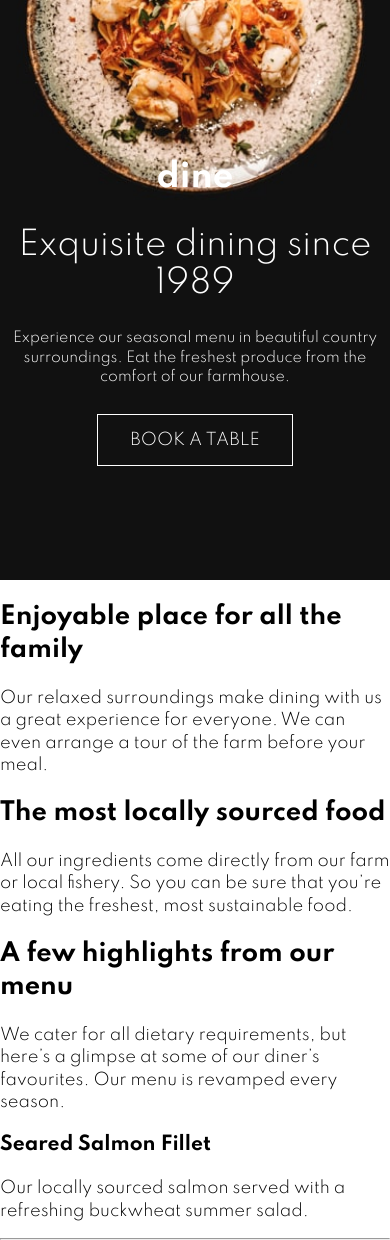
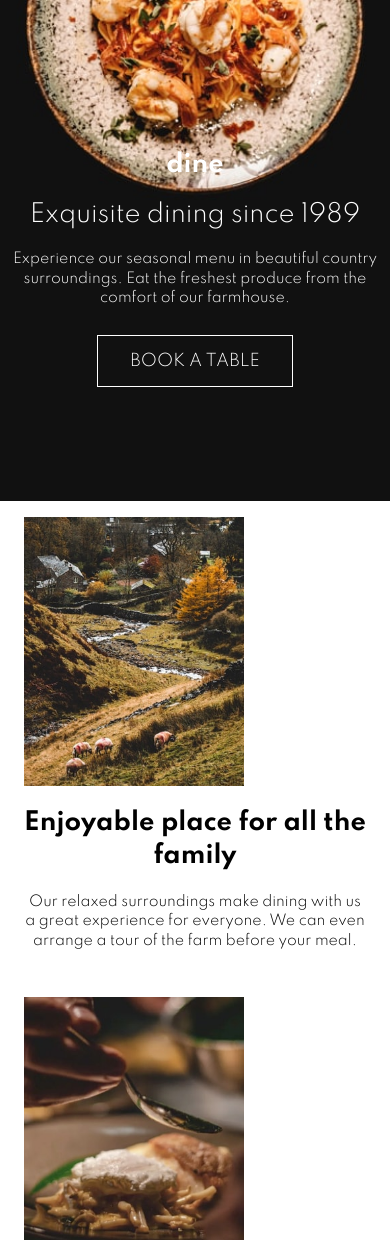
Before and after one commit to Da-vi-de/Dine-Restaurant-Website, a website: page index.html in a window 390 px wide. Shown: the top 1240 px of the page. Drawn offline with Linux system fonts and the light colour scheme.

Commit message:
website content mobile-style

```diff
--- a/index.html
+++ b/index.html
@@ -14,11 +14,10 @@
 </head>
 <body>
 
-  <main class="main-container">
+        <!--Header-->
+    <header class="hero">
 
-          <!--Header-->
-    <header class="hero">
-      <section class="hero-group">
+      <section class="text-position">
         <h1 class="website-name"><strong>dine</strong></h1>
         <h1 class="hero-intro">Exquisite dining since 1989</h1>
         <p class="hero-description">
@@ -33,22 +32,23 @@
      </section>
     </header>
 
+
         <!--Website content-->
     <div class="pattern-top-bg-left">
 
       <div class="content-container">
 
-        <div class="col-image-1"></div>
+        <div class="row-image-1"></div>
 
-        <div class="col-2">
+        <div class="row-1">
 
-          <article>
+          <article class="text-position ">
             <h2 class="content-text">Enjoyable place for all the family</h2>
             <p class="description-text">
               Our relaxed surroundings make dining with us a great experience for everyone. We can even arrange
               a tour of the farm before your meal.
             </p>
-         </article>
+          </article>
 
         </div>
       </div>
@@ -58,9 +58,11 @@
 
       <div class="content-container">
 
-        <div class="col-2">
+        <div class="row-image-2"></div>
 
-          <article>
+        <div class="row-2">
+
+          <article class="text-position">
             <h2 class="content-text">The most locally sourced food</h2>
             <p class="description-text">
               All our ingredients come directly from our farm or local fishery. So you can be sure that you’re
@@ -184,7 +186,6 @@
 
       </div>
     </footer>
-  </main>
 </body>
 </html>
 
--- a/scss/_base.scss
+++ b/scss/_base.scss
@@ -7,8 +7,14 @@ body {
     line-height: 1.4;
 }
 
+
+
 h2, h3, strong {
     font-weight: 700;
+}
+
+p {
+    font-size: $font-size-xxsm;
 }
 
 a {
--- a/scss/_components.scss
+++ b/scss/_components.scss
@@ -0,0 +1,23 @@
+/* ==================
+        Buttons
+   ================== */
+.btn {
+    text-transform: uppercase;
+
+}
+
+.btn-primary {
+    color: #fff;
+    border: 1px solid #fff;
+    padding: 1em 2em;
+}
+
+/* ==================
+        Patterns
+   ================== */
+.pattern-divide {
+    background-image: url(../images/patterns/pattern-divide.svg);
+    background-repeat: no-repeat;
+    background-size: 5em;
+    padding-left: 3em;
+}
--- a/scss/_layout.scss
+++ b/scss/_layout.scss
@@ -1,27 +1,30 @@
 /* ==================
-       hero area
+       Hero area
    ================== */
 .hero {
+    display: grid;
+    grid-template-columns: minmax(1, 1fr);
     padding: 8em 0;
-    display: grid;
-    grid-template-columns: minmax(2em, 2fr) minmax(0, 500px) minmax(2em, 2fr);
     background-image: url(../images/homepage/hero-bg-mobile.jpg);
     background-repeat: no-repeat;
     background-size: cover;
     color: #fff;
 }
 
-.hero > * {
-    grid-column: 1 / -1;
+.content-container {
+    display: grid;
+    grid-template-rows: minmax(1.5em, 1.5fr)  minmax(1em, 1fr);
+    padding: 1em 1.5em;
 }
 
-.btn {
-    text-transform: uppercase;
-
+.row-image-1 {
+    background-image: url(../images/homepage/enjoyable-place-mobile.jpg);
+    background-repeat: no-repeat;
+    background-size: contain;
 }
 
-.btn-primary {
-    color: #fff;
-    border: 1px solid #fff;
-    padding: 1em 2em;
+.row-image-2 {
+    background-image: url(../images/homepage/locally-sourced-mobile.jpg);
+    background-repeat: no-repeat;
+    background-size: contain;
 }
--- a/scss/_typography.scss
+++ b/scss/_typography.scss
@@ -1,19 +1,16 @@
-.hero-group {
+.text-position {
     text-align: center;
-}
-
-.website-name {
-    font-size: $font-size-md;
-
 }
 
 .hero-intro {
     font-weight: 300;
-    font-size: $font-size-md;
     line-height: 1.2;
 }
 
 .hero-description {
-    font-size: $font-size-xxsm;
     padding: 0 0.2em 2em 0.2em;
 }
+
+.description-text {
+    font-size: $font-size-xxsm;
+}
--- a/scss/main.scss
+++ b/scss/main.scss
@@ -1,5 +1,5 @@
+@import "variables";
 @import "base";
 @import "layout";
 @import "components";
-@import "variables";
 @import "typography";
```
Also changed, not shown: css/main.css.
